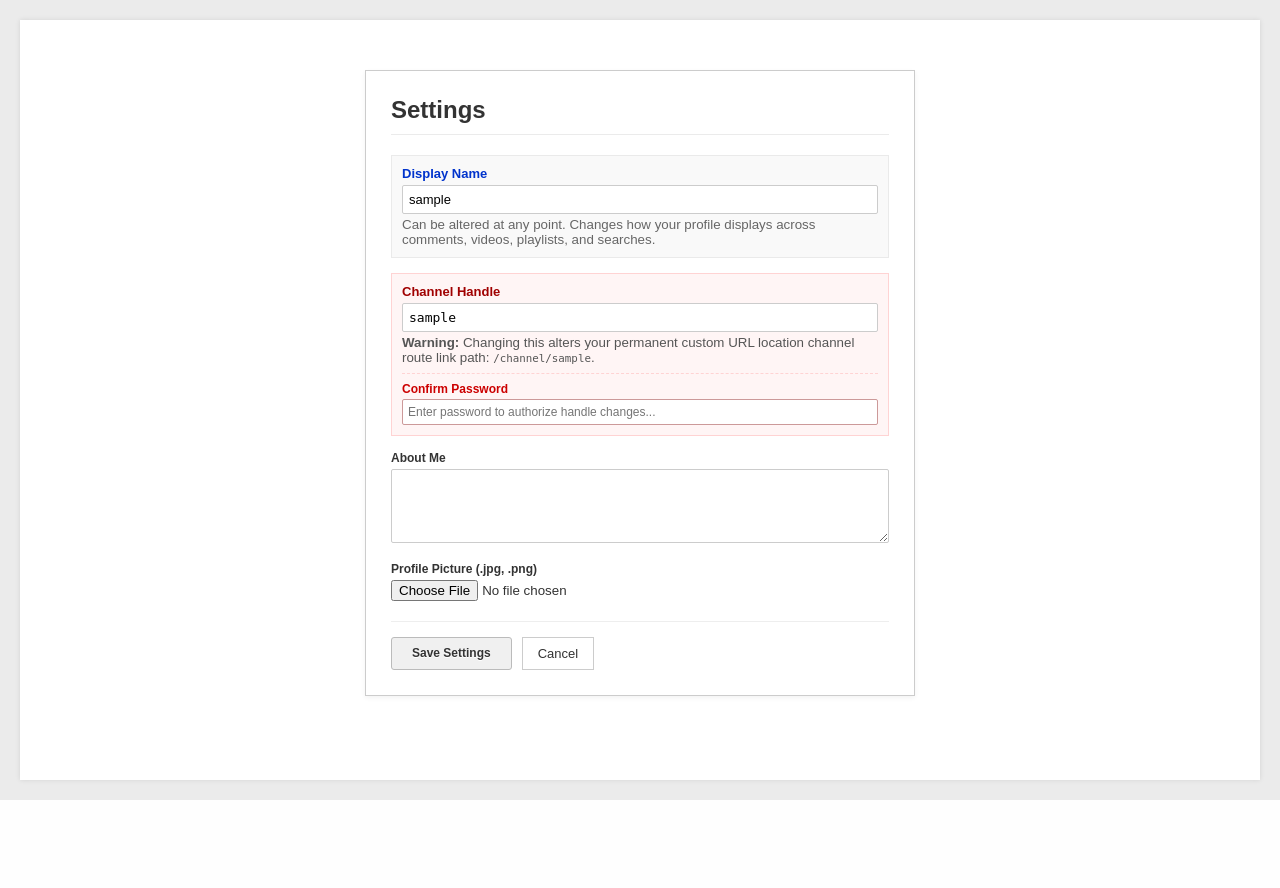
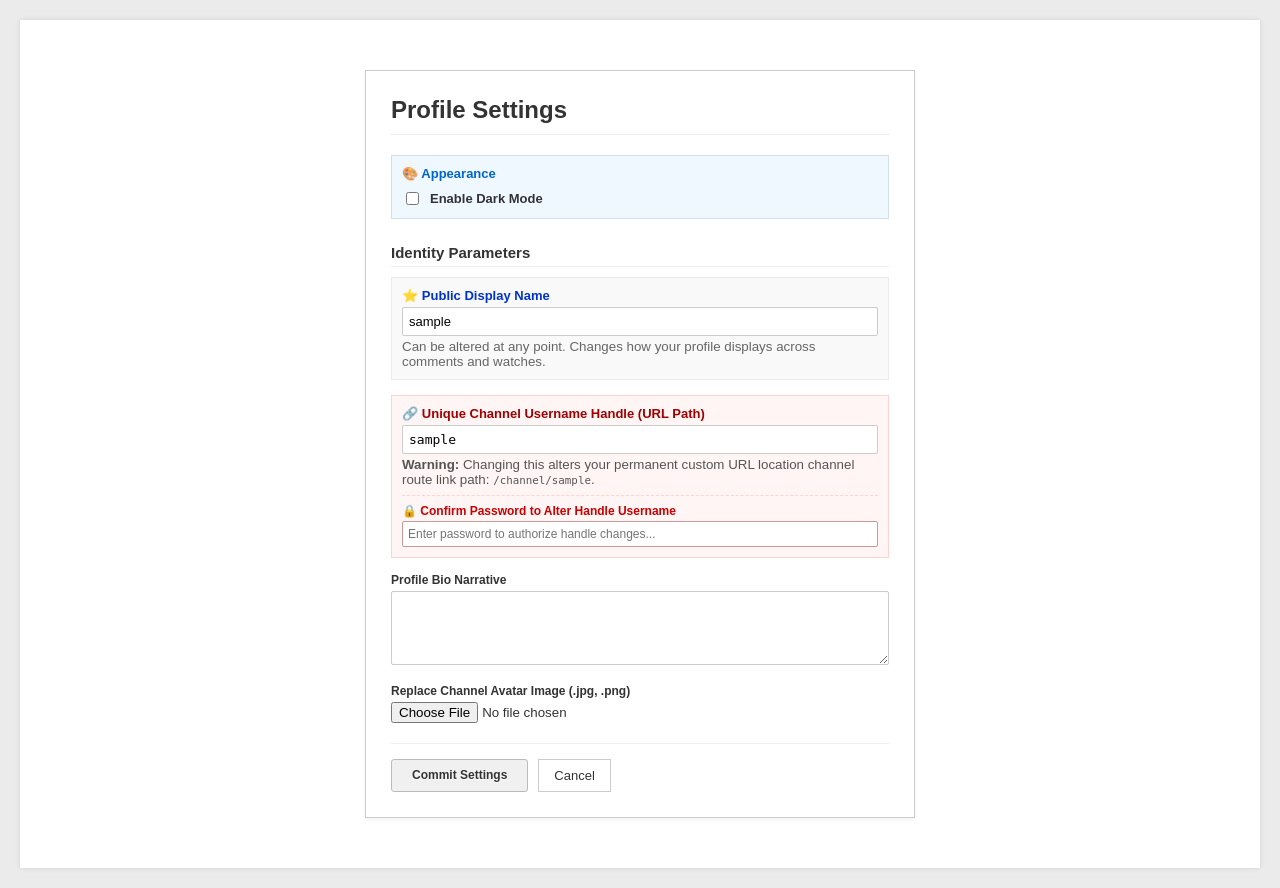
Before and after one commit to korbooru/cl, a Flask app: page /settings in a window 1280 px wide. Shown: the part 50-938 px from the top of the page. Before the commit the page ends 850 px from the top, so only its background shows below. Run offline with Flask 3, Linux system fonts and the light colour scheme; the visitor is signed in with stand-in values (Sample User, id 1); data comes from the database, SQL or seed files in the repository.

Commit message:
Update settings.html

```diff
--- a/templates/settings.html
+++ b/templates/settings.html
@@ -1,44 +1,55 @@
 {% extends 'base.html' %}
 
 {% block content %}
-<div style="max-width: 550px; margin: 30px auto; background: white; padding: 25px; border: 1px solid #CCCCCC; box-shadow: 0 2px 5px rgba(0,0,0,0.05);">
-    <h2 style="margin-top:0; border-bottom: 1px solid #EBEBEB; padding-bottom: 10px;">Settings</h2>
+<div class="settings-panel" style="max-width: 550px; margin: 30px auto; background: white; padding: 25px; border: 1px solid #CCCCCC; box-shadow: 0 2px 5px rgba(0,0,0,0.05);">
+    <h2 style="margin-top:0; border-bottom: 1px solid #EBEBEB; padding-bottom: 10px;">Profile Settings</h2>
 
     <form method="POST" action="/settings" enctype="multipart/form-data">
 
-        <div style="margin-bottom: 15px; background: #F9F9F9; padding: 10px; border: 1px solid #EAEAEA;">
-            <label style="display: block; font-weight: bold; font-size: 13px; margin-bottom: 4px; color: #0033CC;">Display Name</label>
-            <input type="text" name="display_name" value="{{ current_user.display_name }}" required style="width: 100%; padding: 6px; border: 1px solid #CCC;">
-            <small style="color: #666; display:block; margin-top:3px;">Can be altered at any point. Changes how your profile displays across comments, videos, playlists, and searches.</small>
+        <!-- NEW: Appearance Settings -->
+        <div class="settings-box" style="margin-bottom: 25px; background: #F0F8FF; padding: 10px; border: 1px solid #D0E0F0;">
+            <label style="display: block; font-weight: bold; font-size: 13px; margin-bottom: 8px; color: #0066CC;">🎨 Appearance</label>
+            <label style="font-size: 13px; cursor: pointer; display: flex; align-items: center; gap: 8px;">
+                <input type="checkbox" name="dark_mode" value="dark_mode" {% if u_settings.dark_mode %}checked{% endif %}>
+                <strong>Enable Dark Mode</strong>
+            </label>
         </div>
 
-        <div style="margin-bottom: 15px; background: #FFF5F5; padding: 10px; border: 1px solid #FFD3D3;">
-            <label style="display: block; font-weight: bold; font-size: 13px; margin-bottom: 4px; color: #A00000;">Channel Handle</label>
+        <h3 style="font-size: 15px; margin-bottom: 10px; border-bottom: 1px solid #eee; padding-bottom: 5px;">Identity Parameters</h3>
+
+        <div class="settings-box" style="margin-bottom: 15px; background: #F9F9F9; padding: 10px; border: 1px solid #EAEAEA;">
+            <label style="display: block; font-weight: bold; font-size: 13px; margin-bottom: 4px; color: #0033CC;">⭐ Public Display Name</label>
+            <input type="text" name="display_name" value="{{ current_user.display_name }}" required style="width: 100%; padding: 6px; border: 1px solid #CCC;">
+            <small style="color: #666; display:block; margin-top:3px;">Can be altered at any point. Changes how your profile displays across comments and watches.</small>
+        </div>
+
+        <div class="settings-box" style="margin-bottom: 15px; background: #FFF5F5; padding: 10px; border: 1px solid #FFD3D3;">
+            <label style="display: block; font-weight: bold; font-size: 13px; margin-bottom: 4px; color: #A00000;">🔗 Unique Channel Username Handle (URL Path)</label>
             <input type="text" name="username" value="{{ current_user.username }}" required style="width: 100%; padding: 6px; border: 1px solid #CCC; font-family: monospace;">
             <small style="color: #555; display:block; margin-top:3px; margin-bottom: 8px;"><strong>Warning:</strong> Changing this alters your permanent custom URL location channel route link path: <code>/channel/{{ current_user.username }}</code>.</small>
 
             <div style="border-top: 1px dashed #FFD3D3; padding-top: 8px; margin-top: 5px;">
-                <label style="display: block; font-size: 12px; font-weight: bold; color: #CC0000; margin-bottom: 3px;">Confirm Password</label>
+                <label style="display: block; font-size: 12px; font-weight: bold; color: #CC0000; margin-bottom: 3px;">🔒 Confirm Password to Alter Handle Username</label>
                 <input type="password" name="current_password" placeholder="Enter password to authorize handle changes..." style="width: 100%; padding: 5px; border: 1px solid #CC9999; font-size: 12px;">
             </div>
         </div>
 
         <div style="margin-bottom: 15px;">
-            <label style="display: block; font-weight: bold; font-size: 12px; margin-bottom: 4px;">About Me</label>
+            <label style="display: block; font-weight: bold; font-size: 12px; margin-bottom: 4px;">Profile Bio Narrative</label>
             <textarea name="bio" rows="4" style="width: 100%; padding: 6px; border: 1px solid #CCC; font-family: Arial, sans-serif; font-size: 13px;">{{ current_user.bio }}</textarea>
         </div>
 
         <div style="margin-bottom: 20px;">
-            <label style="display: block; font-weight: bold; font-size: 12px; margin-bottom: 4px;">Profile Picture (.jpg, .png)</label>
+            <label style="display: block; font-weight: bold; font-size: 12px; margin-bottom: 4px;">Replace Channel Avatar Image (.jpg, .png)</label>
             <input type="file" name="pfp_file" accept="image/jpeg,image/png">
             {% if current_user.pfp %}
-                <p style="font-size:11px; color:#555; margin: 4px 0 0 0;">Current Image: <code>{{ current_user.pfp }}</code></p>
+                <p style="font-size:11px; color:#555; margin: 4px 0 0 0;">Current Asset File: <code>{{ current_user.pfp }}</code></p>
             {% endif %}
         </div>
 
         <div style="display: flex; gap: 10px; border-top: 1px solid #EEE; padding-top: 15px;">
-            <button type="submit" style="padding: 8px 20px; font-weight: bold; background: #F0F0F0; border: 1px solid #BBB; cursor: pointer;">Save Settings</button>
-            <a href="/channel/{{ current_user.username }}" style="padding: 8px 15px; background: transparent; border: 1px solid #CCC; color: #333; font-size: 13px; text-align: center;">Cancel</a>
+            <button type="submit" style="padding: 8px 20px; font-weight: bold; background: #F0F0F0; border: 1px solid #BBB; cursor: pointer; color: #333;">Commit Settings</button>
+            <a href="/channel/{{ current_user.username }}" style="padding: 8px 15px; background: transparent; border: 1px solid #CCC; color: #333; font-size: 13px; text-align: center; text-decoration: none;">Cancel</a>
         </div>
     </form>
 </div>
```
